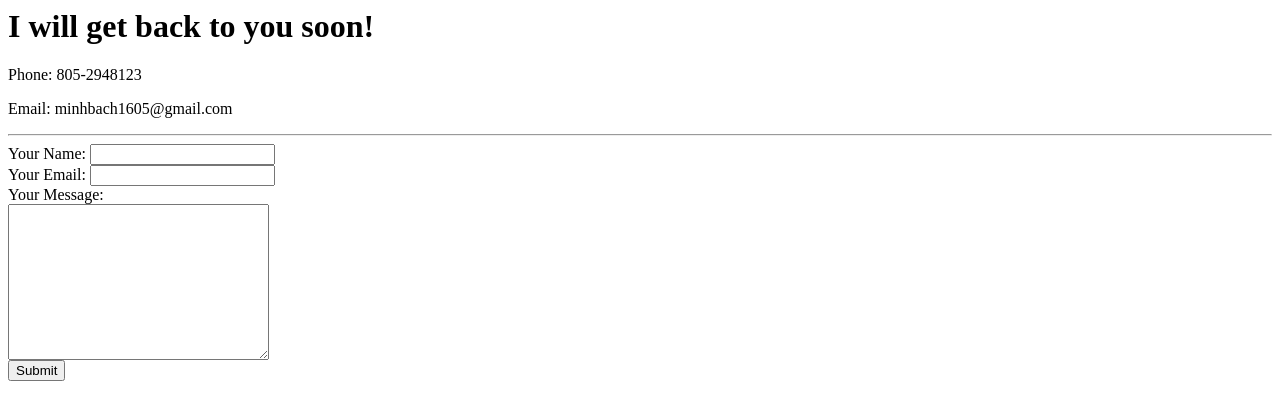
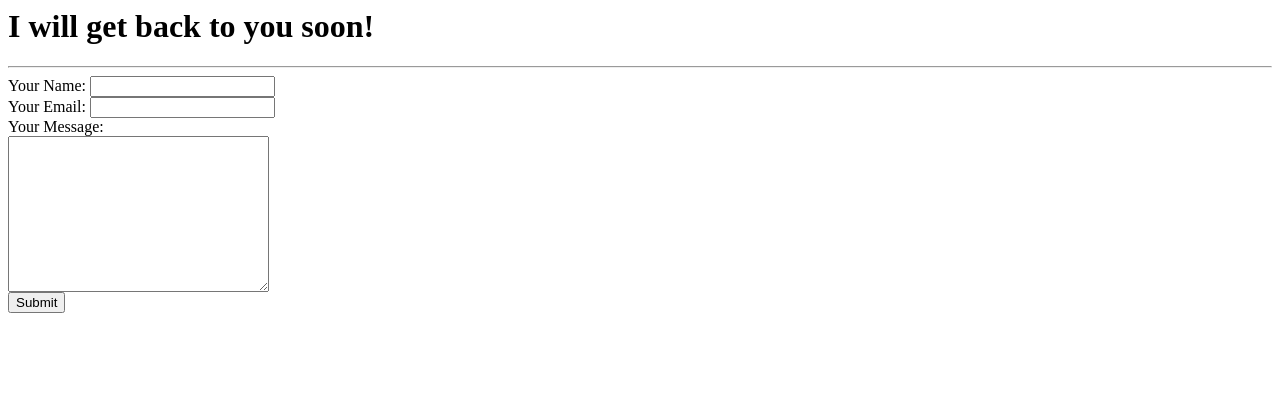
Before and after one commit to khminhbach/cv, a plain HTML site: page contactinfo.html in a window 1280 px wide. Drawn offline with Linux system fonts and the light colour scheme.

Commit message:
Update contactinfo.html
privacy

```diff
--- a/contactinfo.html
+++ b/contactinfo.html
@@ -7,10 +7,7 @@
 </head>
 <body>
   <h1>I will get back to you soon!</h1>
-  <p>Phone: 805-2948123</p>
-  <p>Email: minhbach1605@gmail.com</p>
   <hr>
-
   <form action="index.html">
     <label for="cName"> Your Name: </label>
     <input type="text"><br>
```
